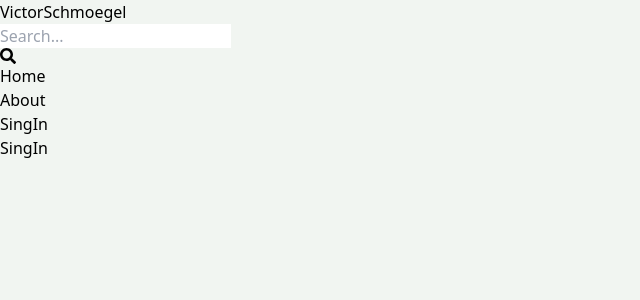
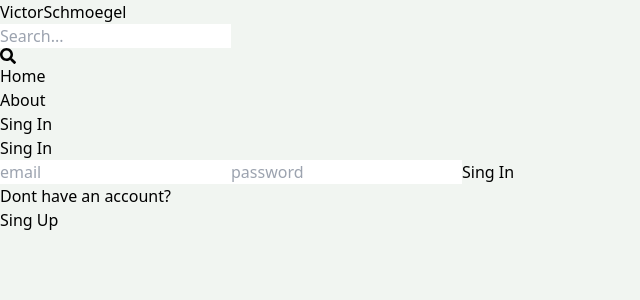
Before and after one commit to VictorSchmoegel/Real-State-App, a React (Vite) app in the folder Real-State-App/Real-state_app/: page /sing-in in a window 1280 px wide. Shown: the top 300 px of the page, without its empty margins (0-640 px from the left). Built offline with nearby package versions, Linux system fonts and the light colour scheme.

Commit message:
arrumando erro que estava acessando mesmo com a senha errada

```diff
--- a/Real-State-App/Real-state_app/src/components/Header.jsx
+++ b/Real-State-App/Real-state_app/src/components/Header.jsx
@@ -32,7 +32,7 @@
           </Link>
           <Link to='sing-in'>
             <li className='text-slate-700 hover:underline cursor-pointer'>
-              SingIn
+              Sing In
             </li>
           </Link>
         </ul>
--- a/Real-State-App/Real-state_app/src/pages/SingIn.jsx
+++ b/Real-State-App/Real-state_app/src/pages/SingIn.jsx
@@ -1,5 +1,78 @@
+import { useState } from 'react';
+import { Link, useNavigate } from 'react-router-dom';
+
 export default function SingIn() {
+  const [formData, setFormData] = useState({});
+  const [error, setError] = useState(null);
+  const [loading, setLoading] = useState(false);
+  const navigate = useNavigate();
+
+  const handleChange = (e) => {
+    setFormData({
+      ...formData,
+      [e.target.id]: e.target.value
+    })
+  }
+
+  const handleSubmit = async (e) => {
+    e.preventDefault()
+    try {
+      setLoading(true)
+      const response = await fetch('/api/auth/singin',
+      {
+        method: 'POST',
+        headers: {
+          'Content-Type': 'application/json'
+        },
+        body: JSON.stringify(formData)
+      })
+      const data = await response.json()
+      if (data.success === false) {
+        setLoading(false);
+        setError(data.message);
+        return;
+      }
+      setLoading(false);
+      setError(null);
+      navigate('/');
+    } catch (error) {
+      setLoading(false);
+      setError(error.message);
+    }
+  }
+
   return (
-    <div>SingIn</div>
-  )
+    <div className="p-3 max-w-lg mx-auto">
+      <h1 className="text-3xl text-center font-semibold my-7">Sing In</h1>
+      <form onSubmit={handleSubmit} className="flex flex-col gap-4">
+        <input
+          type="email"
+          placeholder="email"
+          className="border p-3 rounded-lg"
+          id="email"
+          onChange={handleChange}
+        />
+        <input
+          type="password"
+          placeholder="password"
+          className="border p-3 rounded-lg"
+          id="password"
+          onChange={handleChange}
+        />
+        <button
+          disabled={loading}
+          className="bg-slate-700 text-white p-3 rounded-lg uppercase hover:opacity-95 disabled:opacity-80"
+        >
+          {loading ? 'Loading...' : 'Sing In'}
+        </button>
+      </form>
+      <div className='flex gap-2 mt-5'>
+        <p>Dont have an account?</p>
+        <Link to={"/sing-up"}>
+          <span className='text-blue-700'>Sing Up</span>
+        </Link>
+      </div>
+      {error && <p className="text-red-500 mt-3">{error}</p>}
+    </div>
+  );
 }
--- a/Real-State-App/Real-state_app/src/pages/SingUp.jsx
+++ b/Real-State-App/Real-state_app/src/pages/SingUp.jsx
@@ -76,7 +76,7 @@
       <div className='flex gap-2 mt-5'>
         <p>Have an account?</p>
         <Link to={"/sing-in"}>
-          <span className='text-blue-700'>Sing in</span>
+          <span className='text-blue-700'>Sing up</span>
         </Link>
       </div>
       {error && <p className="text-red-500 mt-3">{error}</p>}
```
Also changed, not shown: 1 other file (tests, documents, lock files or other folders).
